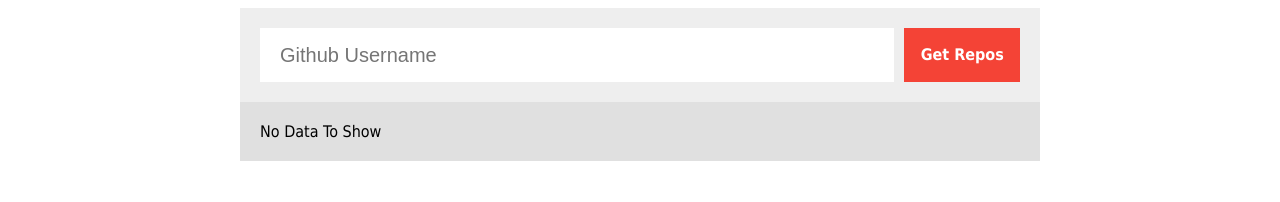
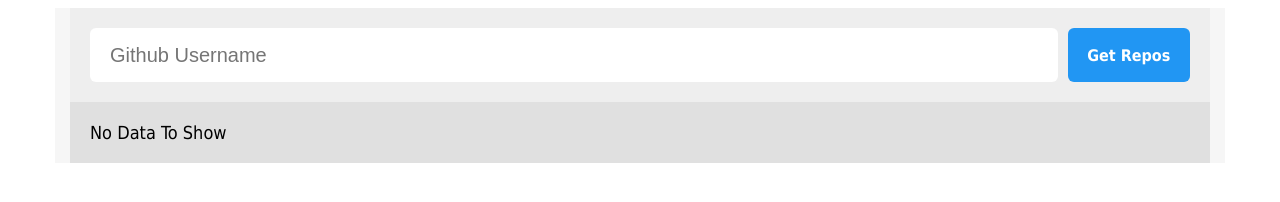
Before and after one commit to alaa-saeed-farouk/github-fetch, a plain HTML site: page index.html in a window 1280 px wide. Drawn offline with Linux system fonts and the light colour scheme.

Commit message:
Adapting Design to Various Screens and Adding an Icon to the Page

```diff
--- a/index.html
+++ b/index.html
@@ -6,6 +6,7 @@
     <meta name="viewport" content="width=device-width, initial-scale=1.0" />
     <title>Fetch Repositories</title>
     <link rel="stylesheet" href="main.css" />
+    <link rel="icon" href="repo-icon.png">
   </head>
   <body>
     <div class="repos-container">
--- a/main.css
+++ b/main.css
@@ -5,9 +5,35 @@
   font-family: Tahoma, Arial;
 }
 .repos-container {
-  width: 800px;
+  padding-left: 15px;
+  padding-right: 15px;
+  margin-left: auto;
+  margin-right: auto;
   background-color: #f6f6f6;
-  margin: auto;
+}
+/* Small */
+@media (min-width: 768px) {
+  .repos-container {
+    width: 750px;
+  }
+}
+/* Medium */
+@media (min-width: 992px) {
+  .repos-container {
+    width: 970px;
+  }
+}
+/* Large */
+@media (min-width: 1200px) {
+  .repos-container {
+    width: 1170px;
+  }
+}
+/* Very Large */
+@media (min-width: 1400px) {
+  .repos-container {
+    width: 1350px;
+  }
 }
 .repos-container .get-repos {
   padding: 20px;
@@ -20,24 +46,27 @@
   border: none;
   font-size: 20px;
   height: 54px;
+  border-radius: 6px;
 }
 .repos-container .get-repos input:focus {
-  outline: 2px solid #f44336;
+  outline: 2px solid #2196f3;
 }
 .repos-container .get-repos .get-button {
+  display: flex;
+  justify-content: center;
+  align-items: center;
+  background-color: #2196f3;
   width: 140px;
   margin-left: 10px;
-  height: 54px;
-  background-color: #f44336;
   color: #fff;
-  line-height: 54px;
-  text-align: center;
   font-weight: bold;
   cursor: pointer;
+  border-radius: 6px;
 }
 .repos-container .show-data {
   padding: 20px;
   background-color: #e0e0e0;
+  font-size: 18px;
 }
 .repos-container .show-data .repo-box {
   background-color: #fff;
@@ -65,3 +94,14 @@
 .repos-container .show-data .repo-box span {
   background-color: #009688;
 }
+@media (max-width: 575px) {
+  .projects .repos-container .get-repos input,
+  .projects .repos-container .get-repos .get-button,
+  .projects .repos-container .show-data .repo-box  {
+    font-size: 12px;
+  }
+  .projects .container .repos-container .show-data .repo-box a,
+  .repos-container .show-data .repo-box span {
+    width: 75px;
+  }
+}
```
Also changed, not shown: repo-icon.png (added).
